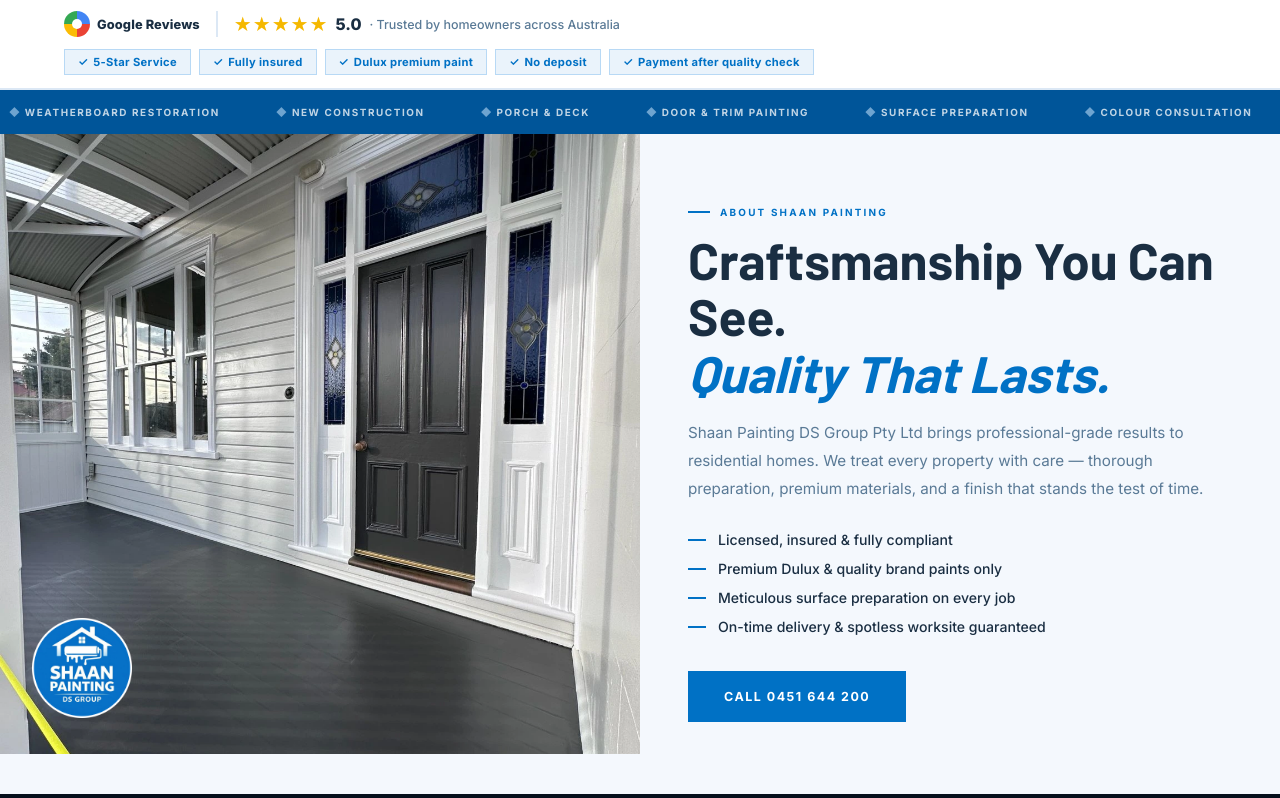
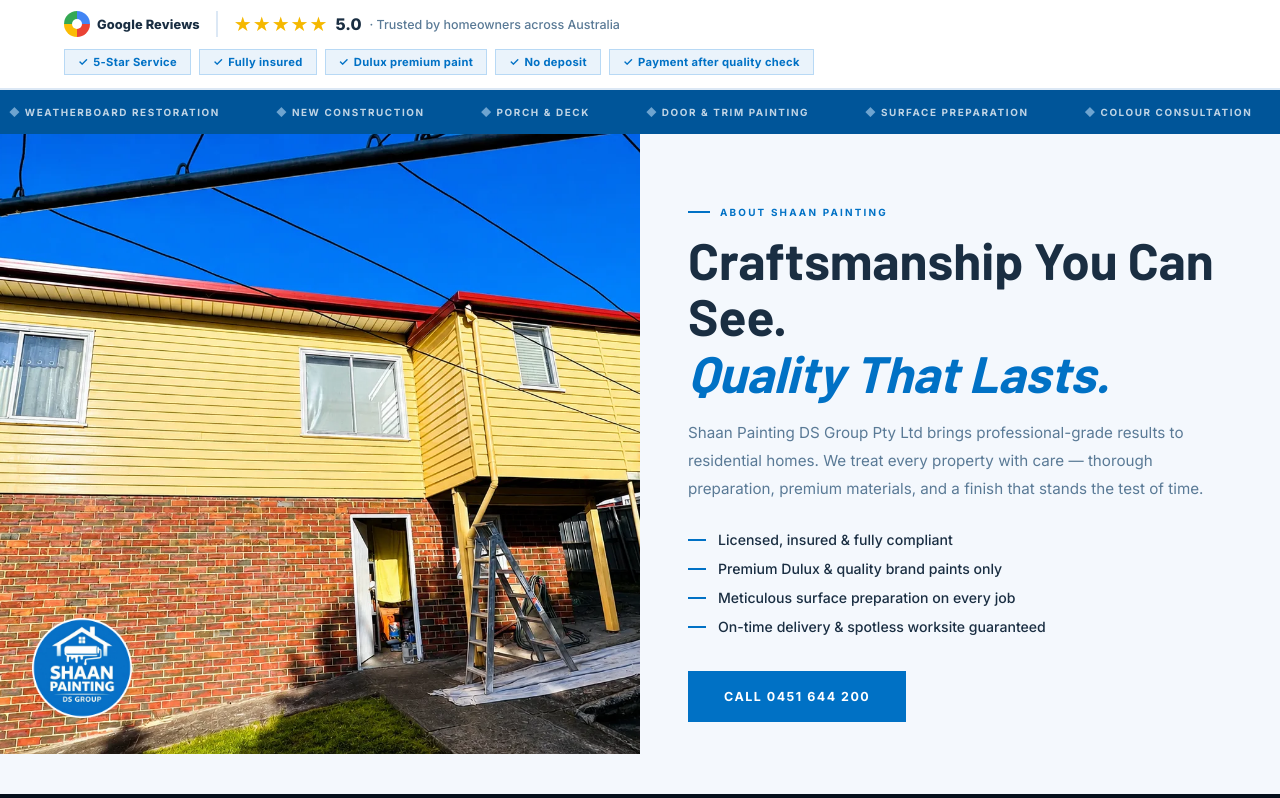
Before and after one commit to designerankush/shaan-painting-nextjs, a Next.js app: page / in a window 1280 px wide. Shown: the part 802-1600 px from the top of the page. Built offline with nearby package versions, Linux system fonts and the light colour scheme; a web font is replaced by a local one.

Commit message:
service page css issue fixed

```diff
--- a/components/pages/HomePage/components/About/About.tsx
+++ b/components/pages/HomePage/components/About/About.tsx
@@ -15,7 +15,7 @@ export default function About() {
     <section className={cx('about')} id="about">
       <div className={cx('about-grid')}>
         <div className={cx('about-img')}>
-          <img src={IMG.gal1} alt="Shaan Painting work" />
+          <img src={IMG.about} alt="Shaan Painting" />
           <div className={cx('about-logo')}>
             <img src={IMG.logo} alt="Shaan Painting work" width="200" />
           </div>
--- a/components/pages/HomePage/components/Process/Process.module.css
+++ b/components/pages/HomePage/components/Process/Process.module.css
@@ -1,5 +1,5 @@
 .proc-sec{background:var(--light);padding:90px 0;}
-.proc-grid{display:grid;grid-template-columns:repeat(4,1fr);gap:0;margin:60px auto 0;position:relative}
+.container.proc-grid{display:grid;grid-template-columns:repeat(4,1fr);gap:0;margin:60px auto 0;position:relative}
 .proc-line{position:absolute;top:44px;left:12.5%;right:12.5%;height:2px;background:linear-gradient(to right,var(--blue) 0%,rgba(0,113,197,.15) 100%)}
 .proc-item{text-align:center;padding:0 24px;position:relative;z-index:1}
 .proc-circle{width:88px;height:88px;border-radius:50%;background:var(--white);border:2px solid var(--blue);display:flex;align-items:center;justify-content:center;margin:0 auto 22px;box-shadow:0 8px 24px rgba(0,113,197,.15);transition:all .3s}
@@ -12,5 +12,5 @@
 @media(max-width:768px){
   .proc-sec{padding:40px 0;}
   .proc-line{display:none}
-  .proc-grid{grid-template-columns:1fr; margin-block: 35px 0;}
+  .container.proc-grid{grid-template-columns:1fr; margin-block: 35px 0;}
 }
--- a/data/siteData.ts
+++ b/data/siteData.ts
@@ -6,6 +6,8 @@ export const IMG = {
   hero3: '/images/hero/hero-slide3.webp',
   hero4: '/images/hero/hero-slide4.webp',
   hero5: '/images/hero/hero-slide5.webp',
+
+  about: '/images/about-pic.webp',
 
   gal1: '/images/gallery/gal1.webp',
   gal2: '/images/gallery/gal2.webp',
```
Also changed, not shown: public/images/about-pic.webp (added).
